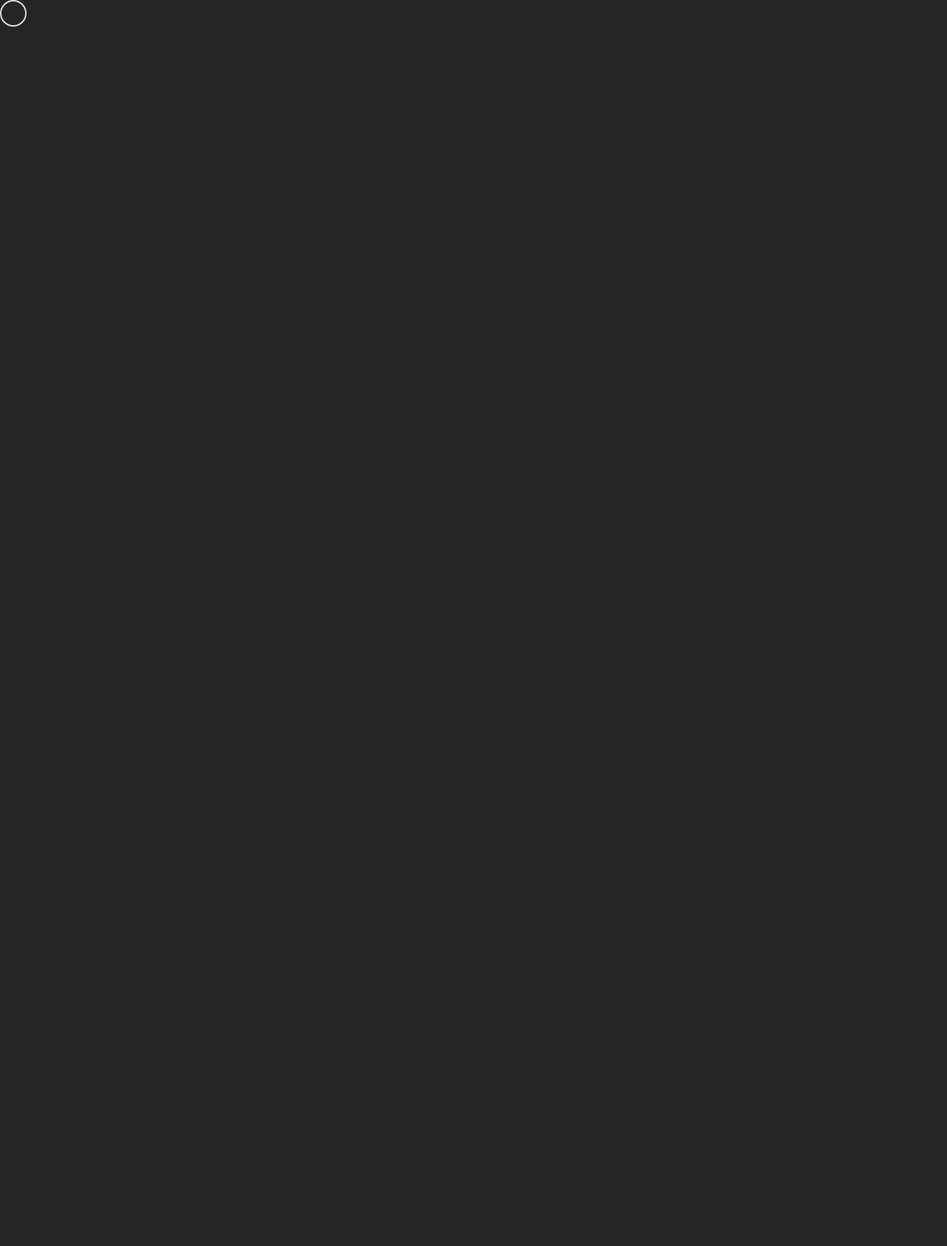
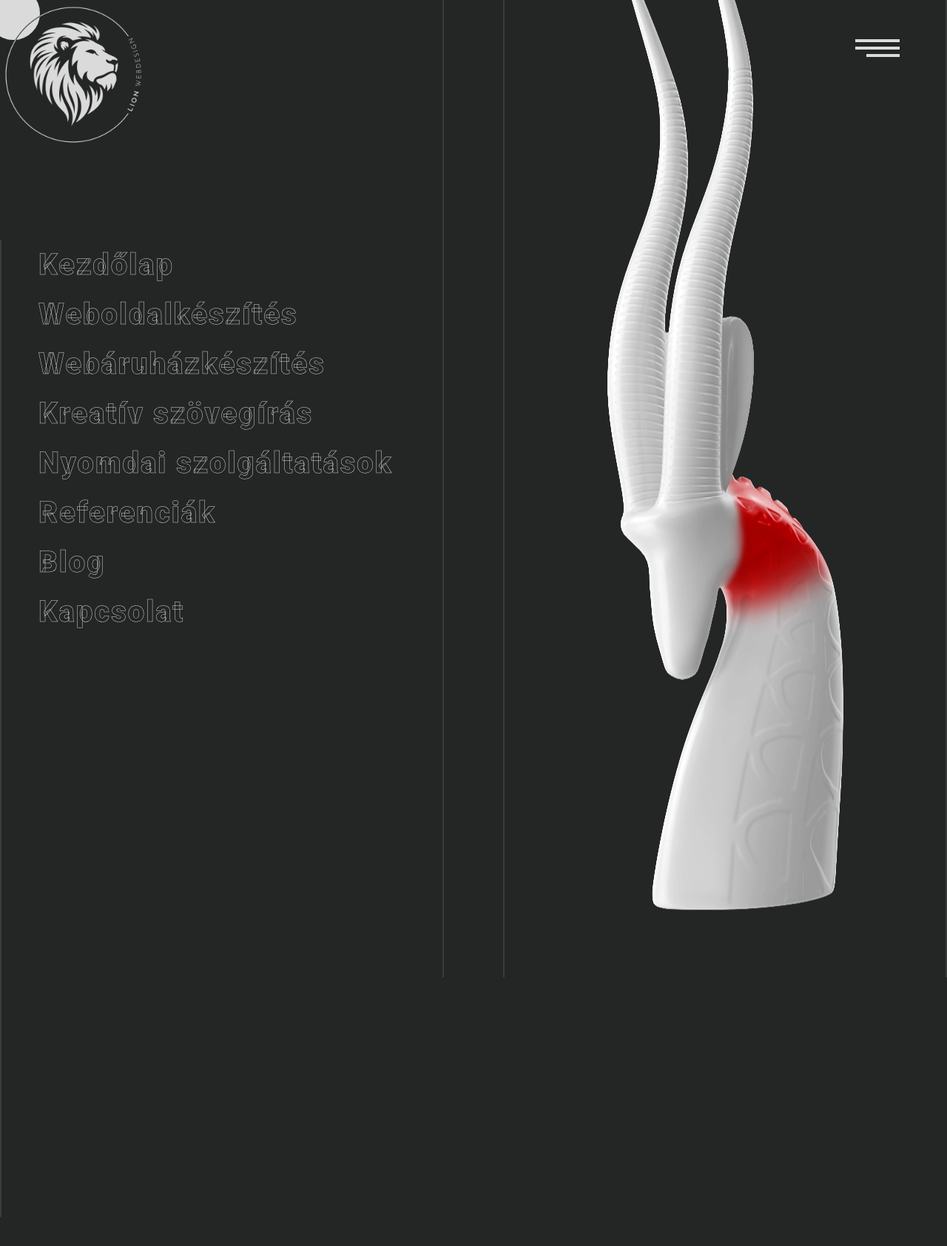
Before and after one commit to GyebnarPeter/lion-webdesign, a PHP site: page / in a window 1280 px wide. Before the commit the part shown is almost empty. Shown: the top 1684 px of the page at 74% size. Run offline with PHP 8.4, Linux system fonts and the light colour scheme.

Commit message:
cursor hover effect

```diff
--- /dev/null
+++ b/includes/nav.php
@@ -0,0 +1,44 @@
+<div class="nav-btn hover-effect">
+    <span class="nav-btn__line"></span>
+    <span class="nav-btn__line"></span>
+    <span class="nav-btn__line"></span>
+</div>
+
+<nav class="nav">
+    <div class="nav__container container">
+        <div class="container__left-column">
+            <div class="nav__logo hover-effect">
+                <a href="index.php"><img src="./img/logo-white.png" alt="logo"></a>
+            </div>
+            <ul class="nav__list">
+                <li class="nav__item">
+                    <a class="nav__link hover-effect" href="#">Kezdőlap</a>
+                </li>
+                <li class="nav__item">
+                    <a class="nav__link hover-effect" href="#">Weboldalkészítés</a>
+                </li>
+                <li class="nav__item">
+                    <a class="nav__link hover-effect" href="#">Webáruházkészítés</a>
+                </li>
+                <li class="nav__item">
+                    <a class="nav__link hover-effect" href="#">Kreatív szövegírás</a>
+                </li>
+                <li class="nav__item">
+                    <a class="nav__link hover-effect" href="#">Nyomdai szolgáltatások</a>
+                </li>
+                <li class="nav__item">
+                    <a class="nav__link hover-effect" href="#">Referenciák</a>
+                </li>
+                <li class="nav__item">
+                    <a class="nav__link hover-effect" href="#">Blog</a>
+                </li>
+                <li class="nav__item">
+                    <a class="nav__link hover-effect" href="#">Kapcsolat</a>
+                </li>
+            </ul>
+        </div>
+        <div class="container__right-column">
+            <img class="levitation" src="./img/shape.webp" alt="shape">
+        </div>
+    </div>
+</nav>
--- a/index.html
+++ b/index.php
@@ -11,13 +11,20 @@
     <meta property="og:type" content="article"/>
     <meta property="og:image" content="./img/logo-og.png"/>
     <link rel="shortcut icon" type="image/png" href="./img/favicon.png"/>
+    <link rel="preconnect" href="https://fonts.gstatic.com">
+    <link href="https://fonts.googleapis.com/css2?family=Josefin+Sans:ital,wght@0,100;0,200;0,300;0,400;0,500;0,600;0,700;1,300;1,400;1,500&family=Roboto:ital,wght@0,100;0,300;0,400;0,500;0,700;0,900;1,100;1,300;1,400&display=swap" rel="stylesheet">
     <link rel="stylesheet" href="./styles/css/style.css">
     <title>Lion Webdesign</title>
 </head>
 <body>
     <div class="cursor"></div>
+    <?php include "./includes/nav.php" ?>
 
-    <header class="header"></header>
+    <header class="header">
+        <div class="container">
+            <img src="./img/logo-white.png" alt="logo">
+        </div>
+    </header>
 
     <script src="./js/script.js"></script>
 </body>
--- a/js/script.js
+++ b/js/script.js
@@ -1,11 +1,26 @@
-// Cursor
+// Cursor position
 const cursor = document.querySelector(".cursor");
-(function() {
-    const editCursor = e => {
-        const { clientX: x, clientY: y } = e;
-        cursor.style.left = (x - 12) + "px";
-        cursor.style.top = (y - 12) + "px";
-    };
+const editCursor = e => {
+    const { clientX: x, clientY: y } = e;
+    cursor.style.left = (x - 12) + "px";
+    cursor.style.top = (y - 12) + "px";
+};
+window.addEventListener("mousemove", editCursor);
 
-    window.addEventListener("mousemove", editCursor);
-})();
+// Cursor hover effect
+const hoverEffectItems = document.querySelectorAll(".hover-effect");
+
+hoverEffectItems.forEach(e => e.addEventListener("mouseover", () => {
+    cursor.classList.add("cursor-hover");
+}));
+
+hoverEffectItems.forEach(e => e.addEventListener("mouseout", () => {
+    cursor.classList.remove("cursor-hover");
+}));
+
+
+// Navigation
+const navBtn = document.querySelector(".nav-btn");
+navBtn.onclick = () => {
+    console.log("klikk");
+};
--- a/styles/css/style.css
+++ b/styles/css/style.css
@@ -2,6 +2,133 @@
   margin: 0;
   padding: 0;
   box-sizing: border-box;
+}
+
+body {
+  font-family: "Roboto", sans-serif;
+  font-weight: 300;
+}
+
+.cursor {
+  position: fixed;
+  padding: 1rem;
+  border: 2px solid #ffffff;
+  border-radius: 50%;
+  mix-blend-mode: difference;
+  transition: 0.5s ease-out;
+  pointer-events: none;
+  z-index: 1;
+}
+
+.cursor-hover {
+  background: #ffffff;
+  transform: scale(2);
+}
+
+.hover-effect {
+  mix-blend-mode: difference;
+}
+
+@keyframes levitation {
+  0% {
+    transform: translateY(0);
+  }
+  50% {
+    transform: translateY(-100px);
+  }
+  0% {
+    transform: translateY(0);
+  }
+}
+.levitation {
+  animation-name: levitation;
+  animation-duration: 12s;
+  animation-iteration-count: infinite;
+}
+
+.container {
+  width: 100%;
+  max-width: 1440px;
+  margin: 0 auto;
+  display: flex;
+  justify-content: space-between;
+}
+.container__left-column {
+  width: 600px;
+  border-width: 0 2px;
+  border-color: rgba(255, 255, 255, 0.1);
+  border-style: solid;
+}
+.container__right-column {
+  width: 600px;
+  display: flex;
+  justify-content: center;
+  border-width: 0 2px;
+  border-color: rgba(255, 255, 255, 0.1);
+  border-style: solid;
+}
+
+/* NAVIGATION */
+.nav-btn {
+  width: 60px;
+  height: 30px;
+  display: flex;
+  flex-direction: column;
+  justify-content: space-around;
+  align-items: flex-end;
+  position: fixed;
+  top: 50px;
+  right: 5%;
+  cursor: pointer;
+  z-index: 30;
+}
+.nav-btn__line {
+  width: 100%;
+  height: 4px;
+  background: #ffffff;
+  display: block;
+}
+.nav-btn__line:last-child {
+  width: 75%;
+}
+
+.nav {
+  position: fixed;
+  top: 0;
+  left: 0;
+  width: 100%;
+  height: 100vh;
+  background: #242525;
+}
+.nav__logo img {
+  width: 200px;
+  margin-bottom: 20%;
+}
+.nav__list {
+  height: 100%;
+  list-style: none;
+  display: flex;
+  flex-direction: column;
+  padding: 0 50px;
+  border-left: 2px solid rgba(255, 255, 255, 0.1);
+}
+.nav__link {
+  text-decoration: none;
+  margin: 10px 0;
+  font-size: 2.5em;
+  font-weight: 900;
+  letter-spacing: 2px;
+  display: block;
+  transition: 0.5s;
+  color: transparent;
+  -webkit-text-stroke: 0.5px #ffffff;
+  -webkit-font-smoothing: antialiased;
+}
+.nav__link:hover {
+  color: white;
+}
+.nav .container__left-column {
+  border-left: none;
 }
 
 .header {
@@ -9,15 +136,8 @@
   height: 100vh;
   background: #242525;
 }
-
-.cursor {
-  position: fixed;
-  padding: 1rem;
-  border: 2px solid white;
-  border-radius: 50%;
-  mix-blend-mode: difference;
-  transition: 0.5s ease-out;
-  z-index: 3000;
+.header img {
+  width: 200px;
 }
 
 /*# sourceMappingURL=style.css.map */
--- a/styles/sass/modules/_colors.scss
+++ b/styles/sass/modules/_colors.scss
@@ -1 +1,3 @@
 $gray: #242525;
+$white: #ffffff;
+$lightgrey: rgba(255, 255, 255, .1);
--- /dev/null
+++ b/styles/sass/modules/_fonts.scss
@@ -0,0 +1,2 @@
+$basic-font: 'Roboto', sans-serif;
+$title-font: 'Josefin Sans', sans-serif;
--- a/styles/sass/modules/_global.scss
+++ b/styles/sass/modules/_global.scss
@@ -1,4 +1,5 @@
 @use "colors";
+@use "fonts";
 
 * {
     margin: 0;
@@ -6,18 +7,63 @@
     box-sizing: border-box;
 }
 
-.header {
-    width: 100%;
-    height: 100vh;
-    background: colors.$gray;
+body {
+    font-family: fonts.$basic-font;
+    font-weight: 300;
 }
 
 .cursor {
     position: fixed;
     padding: 1rem;
-    border: 2px solid white;
+    border: 2px solid colors.$white;
     border-radius: 50%;
     mix-blend-mode: difference;
     transition: .5s ease-out;
-    z-index: 3000;
+    pointer-events: none;
+    z-index: 1;
 }
+
+.cursor-hover {
+    background: colors.$white;
+    transform: scale(2);
+}
+
+.hover-effect {
+    mix-blend-mode: difference;
+}
+
+@keyframes levitation {
+    0%  { transform: translateY(0) }
+    50% { transform: translateY(-100px) }
+    0%  { transform: translateY(0) }
+}
+
+.levitation {
+    animation-name: levitation;
+    animation-duration: 12s;
+    animation-iteration-count: infinite;
+}
+
+.container {
+    width: 100%;
+    max-width: 1440px;
+    margin: 0 auto;
+    display: flex;
+    justify-content: space-between;
+
+    &__left-column {
+        width: 600px;
+        border-width: 0 2px;
+        border-color: colors.$lightgrey;
+        border-style: solid;
+    }
+
+    &__right-column {
+        width: 600px;
+        display: flex;
+        justify-content: center;
+        border-width: 0 2px;
+        border-color: colors.$lightgrey;
+        border-style: solid;
+    }
+}
--- a/styles/sass/modules/_modules.scss
+++ b/styles/sass/modules/_modules.scss
@@ -1,2 +1,3 @@
 @forward "colors";
 @forward "global";
+@forward "fonts";
--- a/styles/sass/style.scss
+++ b/styles/sass/style.scss
@@ -1 +1,84 @@
 @use "modules/modules.scss";
+
+/* NAVIGATION */
+
+.nav-btn {
+    width: 60px;
+    height: 30px;
+    display: flex;
+    flex-direction: column;
+    justify-content: space-around;
+    align-items: flex-end;
+    position: fixed;
+    top: 50px;
+    right: 5%;
+    cursor: pointer;
+    z-index: 30;
+
+    &__line {
+        width: 100%;
+        height: 4px;
+        background: modules.$white;
+        display: block;
+
+        &:last-child {
+            width: 75%;
+        }
+    }
+}
+
+.nav {
+    position: fixed;
+    top: 0;
+    left: 0;
+    width: 100%;
+    height: 100vh;
+    background: modules.$gray;
+
+    &__logo {
+        img {
+            width: 200px;
+            margin-bottom: 20%;
+        }
+    }
+
+    &__list {
+        height: 100%;
+        list-style: none;
+        display: flex;
+        flex-direction: column;
+        padding: 0 50px;
+        border-left: 2px solid modules.$lightgrey;
+    }
+
+    &__link {
+        text-decoration: none;
+        margin: 10px 0;
+        font-size: 2.5em;
+        font-weight: 900;
+        letter-spacing: 2px;
+        display: block;
+        transition: .5s;
+        color: transparent;
+        -webkit-text-stroke: .5px modules.$white;
+        -webkit-font-smoothing: antialiased;
+
+        &:hover {
+            color: white;
+        }
+    }
+
+    .container__left-column {
+        border-left: none;
+    }
+}
+
+.header {
+    width: 100%;
+    height: 100vh;
+    background: modules.$gray;
+
+    img {
+        width: 200px;
+    }
+}
```
Also changed, not shown: img/shape.webp (added), 1 other file.
